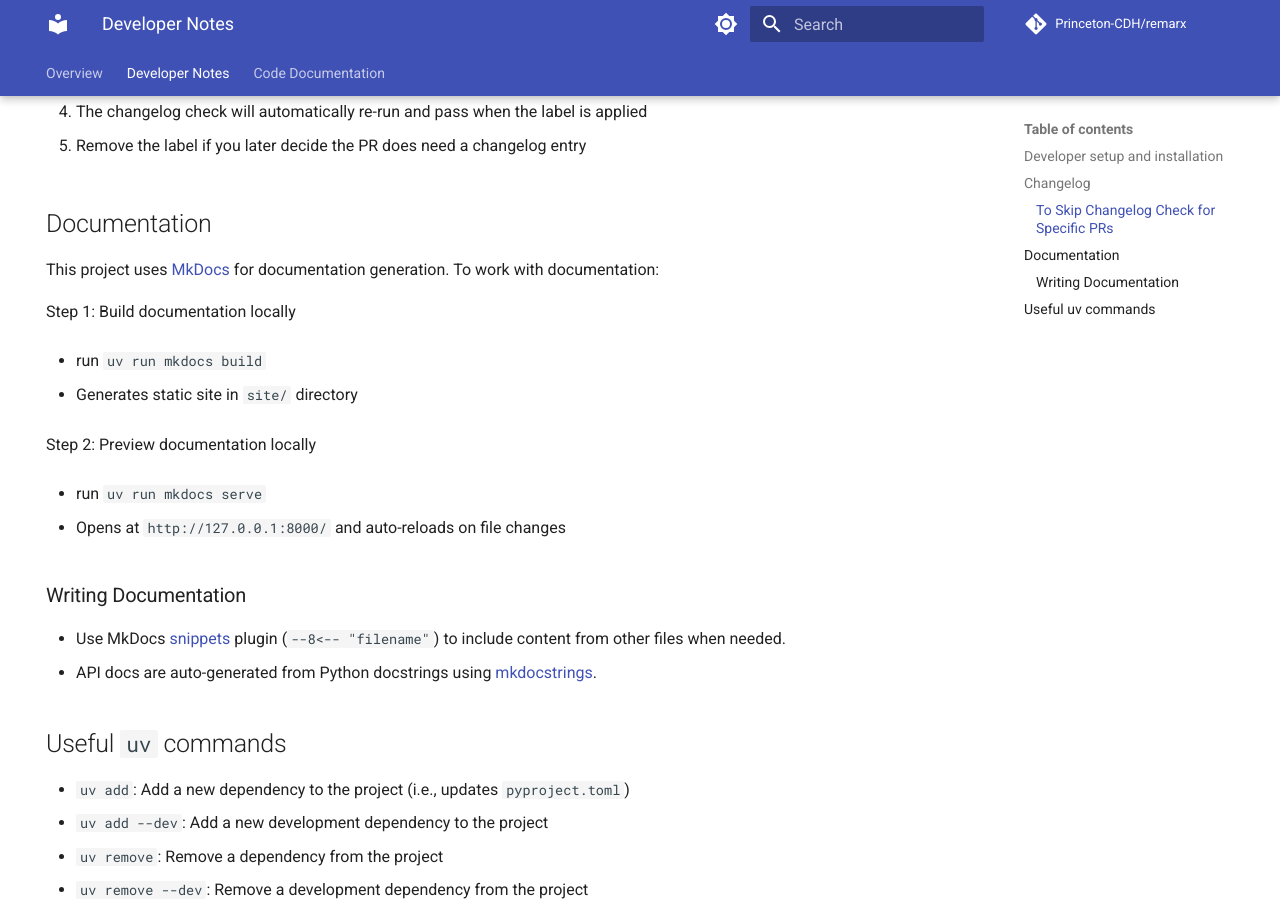
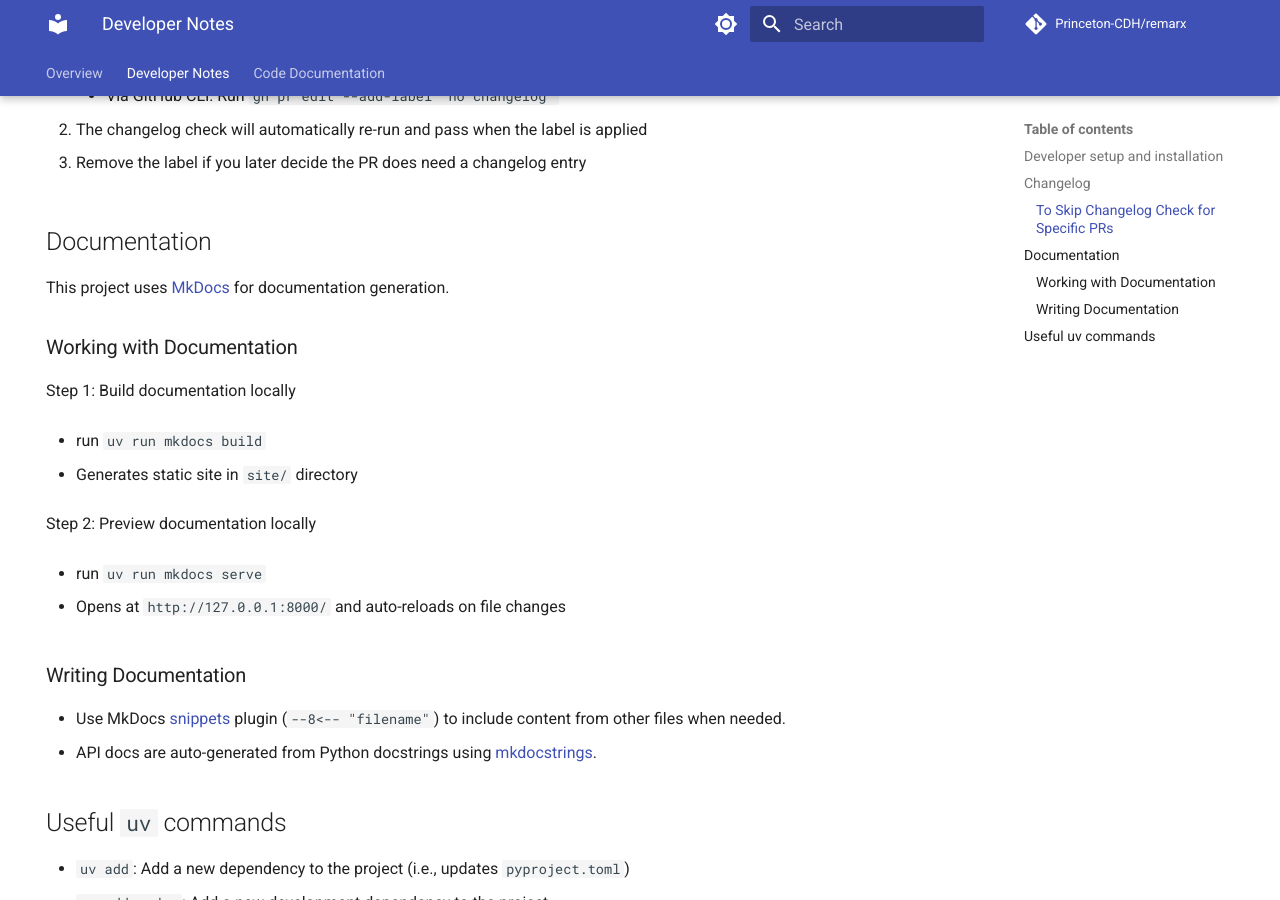
Before and after one commit to Princeton-CDH/remarx, an MkDocs documentation site: the page built from docs/devnotes.md, in a window 1280 px wide and 900 px high, scrolled down 1171 px. Built offline with MkDocs 1.6.1 and Material for MkDocs 9.7.7, drawn with Linux system fonts in a browser that asks for light colours; comment, search, counter and statistics services are not loaded; the version menu is left out.

Commit message:
Revise per review

````diff
--- a/DEVELOPERNOTES.md
+++ b/DEVELOPERNOTES.md
@@ -11,34 +11,34 @@
 a tool of your choice for creating python virtual environments (`mamba`, `venv`, etc).
 
 - Install `uv` if it's not already installed. `uv` can be installed via
-  [Homebrew](https://docs.astral.sh/uv/getting-started/installation/#homebrew) or a
-  [standalone installer](https://docs.astral.sh/uv/getting-started/installation/#standalone-installer).
-  See uv's installation [documentation](https://docs.astral.sh/uv/getting-started/installation/#installing-uv)
-  for more details.
+    [Homebrew](https://docs.astral.sh/uv/getting-started/installation/#homebrew) or a
+    [standalone installer](https://docs.astral.sh/uv/getting-started/installation/#standalone-installer).
+    See uv's installation [documentation](https://docs.astral.sh/uv/getting-started/installation/#installing-uv)
+    for more details.
 
 - To explicitly sync the project's dependencies, including optional dependencies
-  for development and testing, to your local environment run:
+    for development and testing, to your local environment run:
 
-  ```
-  uv sync
-  ```
+    ```
+    uv sync
+    ```
 
 - Note that `uv` performs syncing and locking automatically (e.g., any time `uv run`
-  is invoked). By default, syncing will remove any packages not specified in the
-  `pyproject.toml`.
+    is invoked). By default, syncing will remove any packages not specified in the
+    `pyproject.toml`.
 
 - This repository uses [pre-commit](https://pre-commit.com/) for python code linting
-  and consistent formatting. Run this command to initialize and install pre-commit hooks:
+    and consistent formatting. Run this command to initialize and install pre-commit hooks:
 
-  ```
-  uv tool install pre-commit --with pre-commit-uv
-  ```
+    ```
+    uv tool install pre-commit --with pre-commit-uv
+    ```
 
 - To run `pre-commit` explicitly run:
 
-  ```
-  uv tool run pre-commit
-  ```
+    ```
+    uv tool run pre-commit
+    ```
 
 ## Changelog
 
@@ -50,8 +50,8 @@
 
 1. Add the `no changelog` label to your PR:
 
-   - Via GitHub web interface: Go to your PR → Labels section in right sidebar → Click gear icon → Type "no changelog" and select it
-   - Via GitHub CLI: Run `gh pr edit --add-label "no changelog"`
+    - Via GitHub web interface: Go to your PR → Labels section in right sidebar → Click gear icon → Type "no changelog" and select it
+    - Via GitHub CLI: Run `gh pr edit --add-label "no changelog"`
 
 1. The changelog check will automatically re-run and pass when the label is applied
 
@@ -59,7 +59,9 @@
 
 ## Documentation
 
-This project uses [MkDocs](https://www.mkdocs.org/) for documentation generation. To work with documentation:
+This project uses [MkDocs](https://www.mkdocs.org/) for documentation generation.
+
+### Working with Documentation
 
 Step 1: Build documentation locally
 
--- a/docs/devnotes.md
+++ b/docs/devnotes.md
@@ -1,7 +1,6 @@
 ---
 title: Developer Notes
-hide:
-- navigation
+hide: [navigation]
 ---
 
 --8<-- "DEVELOPERNOTES.md"
--- a/mkdocs.yml
+++ b/mkdocs.yml
@@ -45,19 +45,19 @@
           paths: [src]
           options:
             backlinks: tree
-            docstring_section_style: table
+            docstring_section_style: spacy
             docstring_style: sphinx
             filters: public
             heading_level: 1
-            inherited_members: true
+            inherited_members: false
             line_length: 88
             merge_init_into_class: true
-            parameter_headings: true
+            parameter_headings: false
             relative_crossrefs: true
             scoped_crossrefs: true
             separate_signature: true
-            show_bases: false
-            show_inheritance_diagram: true
+            show_bases: true
+            show_inheritance_diagram: false
             show_root_heading: true
             show_root_full_path: false
             show_root_toc_entry: true
````
Also changed, not shown: .pre-commit-config.yaml (+7 -5 lines), CHANGELOG.md (+1 -1 lines), README.md (+1 -1 lines), docs/api/index.md (+1 -2 lines), docs/index.md (+1 -3 lines).
